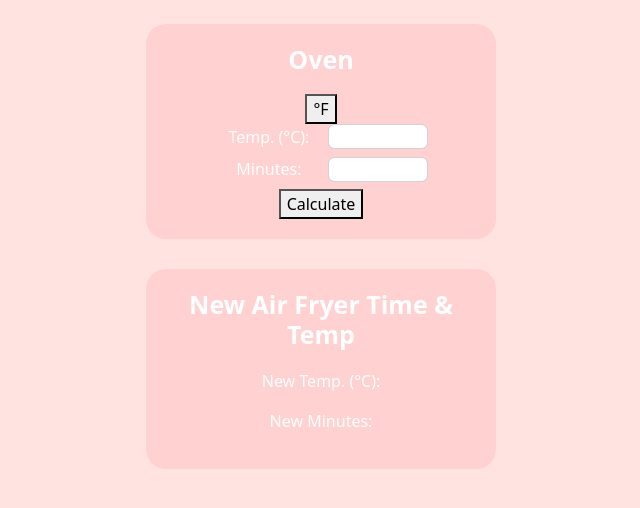
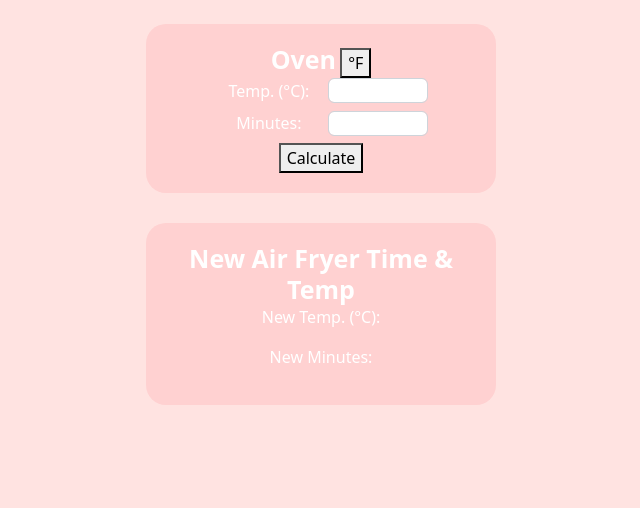
Before and after one commit to OnyxQueen0128/Oven2airfry, a plain HTML site: page index.html in a window 1280 px wide. Shown: the part 84-592 px from the top of the page, without its empty margins (319-959 px from the left). Drawn offline with nearby package versions, Linux system fonts and the light colour scheme.

Commit message:
Update style.css

```diff
--- a/src/style.css
+++ b/src/style.css
@@ -39,10 +39,12 @@ h1 span {
   font-size: 25px;
   font-weight: bold;
   margin-bottom: 20px;
+  display: inline;
 }
 
 .buttonConvereter {
   display: inline;
+  text-align: right;
 }
 .button-calculate {
   margin-top: 15px;
```
